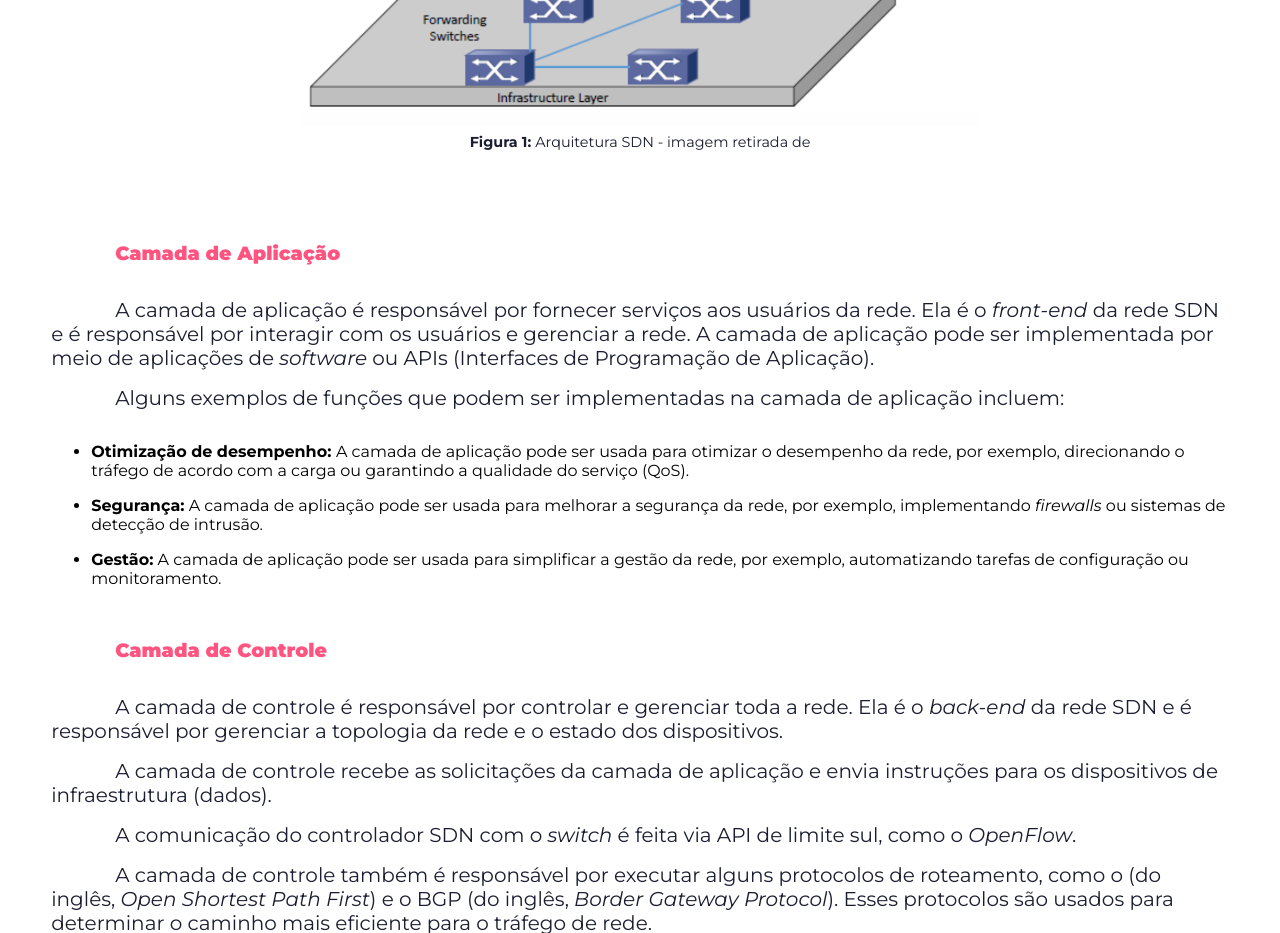
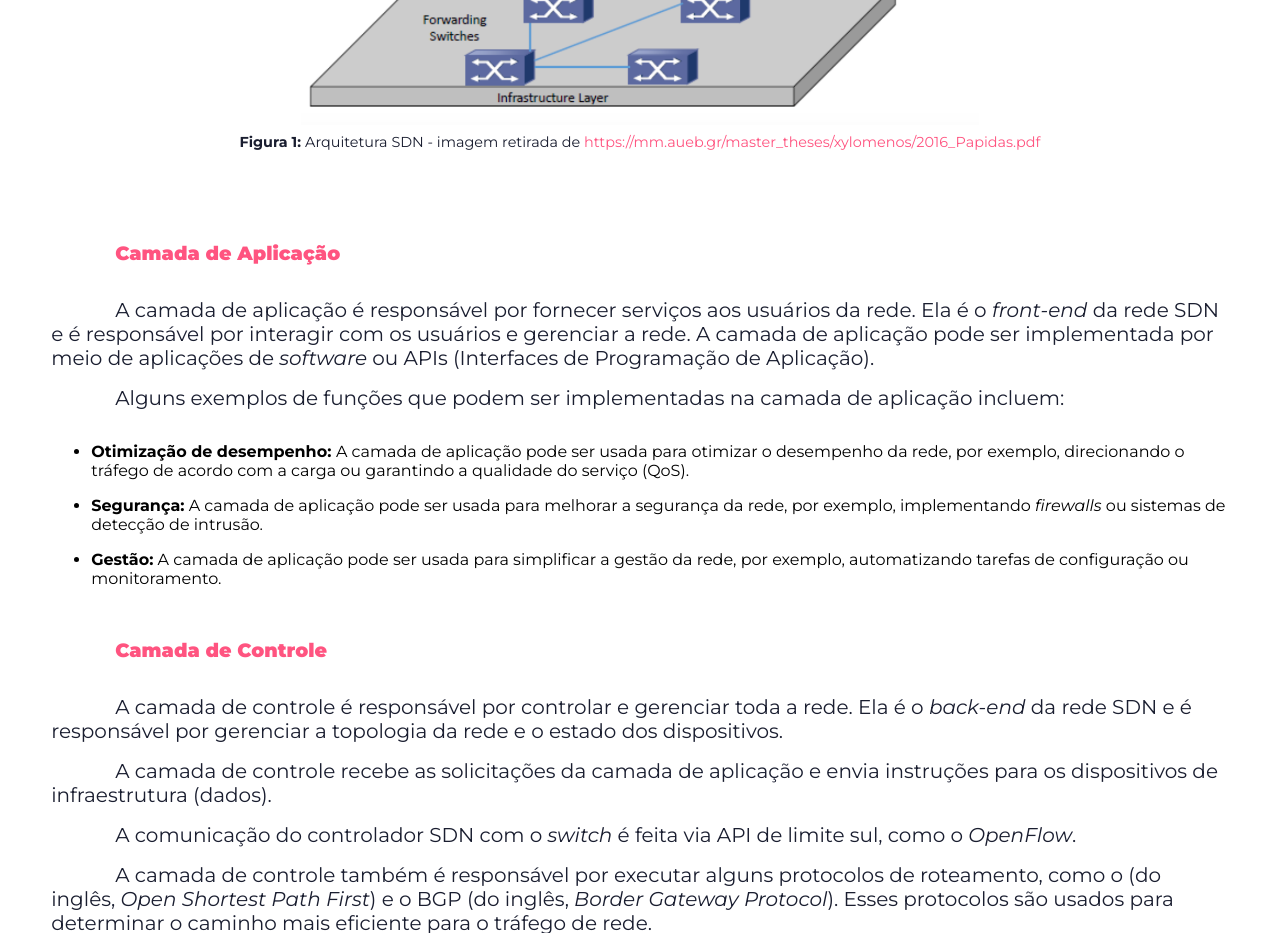
Before and after one commit to naygomes/SDN-redesII, a plain HTML site: page index.html in a window 1280 px wide. Shown: the part 3580-4513 px from the top of the page. Drawn offline with Linux system fonts and the light colour scheme.

Commit message:
adicionando referencia da figura 1

```diff
--- a/index.html
+++ b/index.html
@@ -226,6 +226,10 @@
 					<img class="imagem espaco" src="./assets/arquitetura.png" alt="" />
 					<p class="no-indent">
 						<strong>Figura 1: </strong>Arquitetura SDN - imagem retirada de
+						<a
+							href="https://mm.aueb.gr/master_theses/xylomenos/2016_Papidas.pdf"
+							>https://mm.aueb.gr/master_theses/xylomenos/2016_Papidas.pdf</a
+						>
 					</p>
 				</div>
 				<div class="texto">
```
